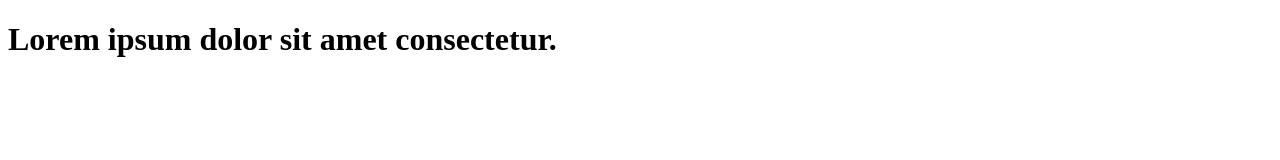
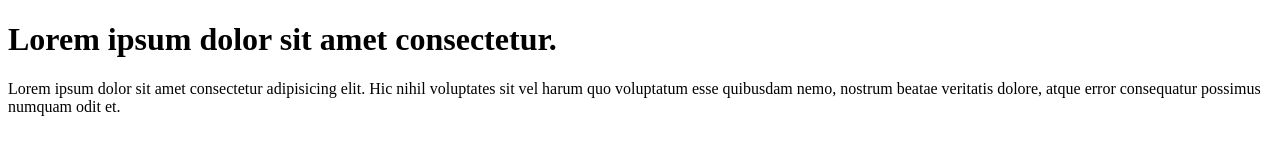
Before and after one commit to Shriyans406/learn-git, a plain HTML site: page index.html in a window 1280 px wide. Drawn offline with Linux system fonts and the light colour scheme.

Commit message:
add paragraph to code

```diff
--- a/index.html
+++ b/index.html
@@ -7,5 +7,10 @@
   </head>
   <body>
     <h1>Lorem ipsum dolor sit amet consectetur.</h1>
+    <p>
+      Lorem ipsum dolor sit amet consectetur adipisicing elit. Hic nihil
+      voluptates sit vel harum quo voluptatum esse quibusdam nemo, nostrum
+      beatae veritatis dolore, atque error consequatur possimus numquam odit et.
+    </p>
   </body>
 </html>
```
